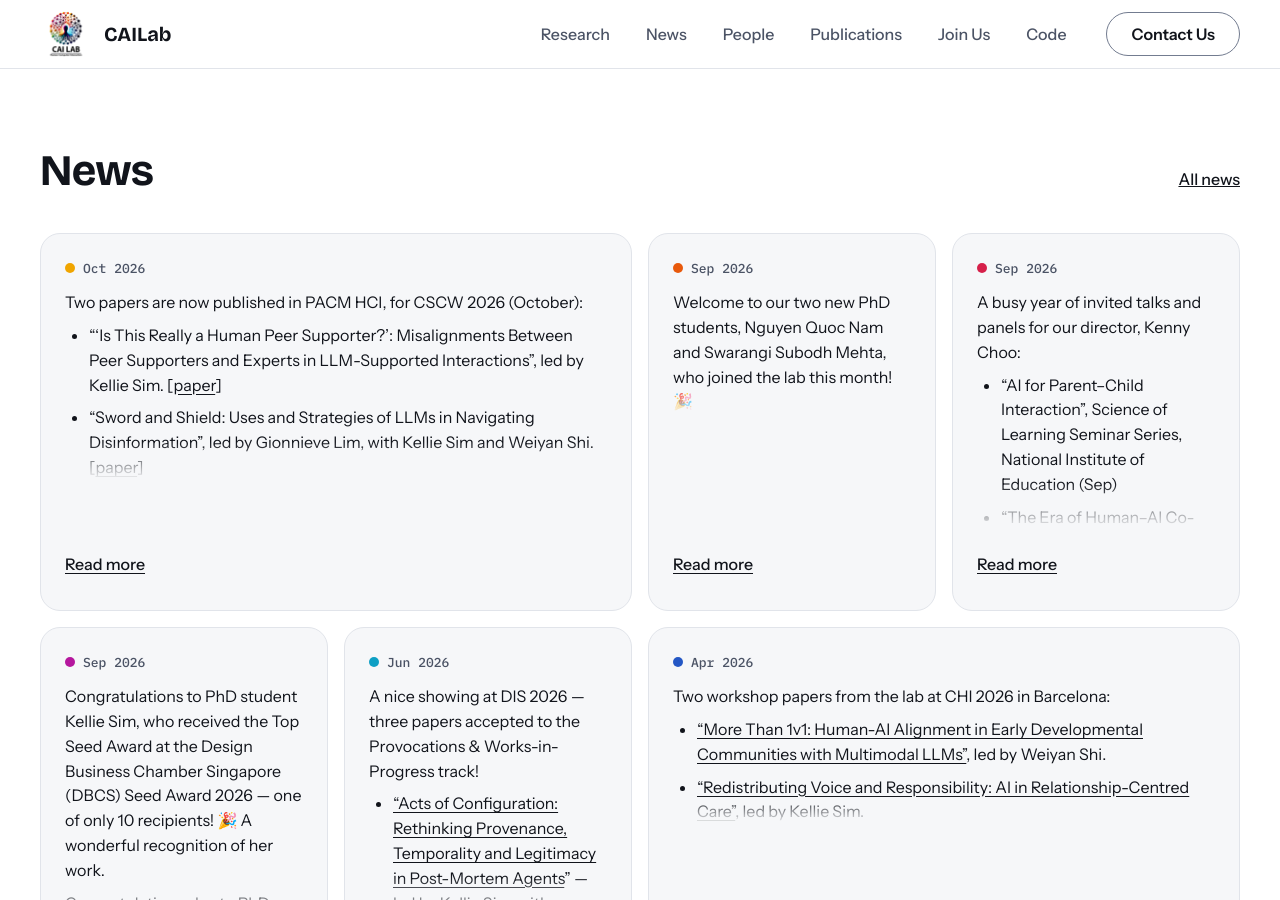
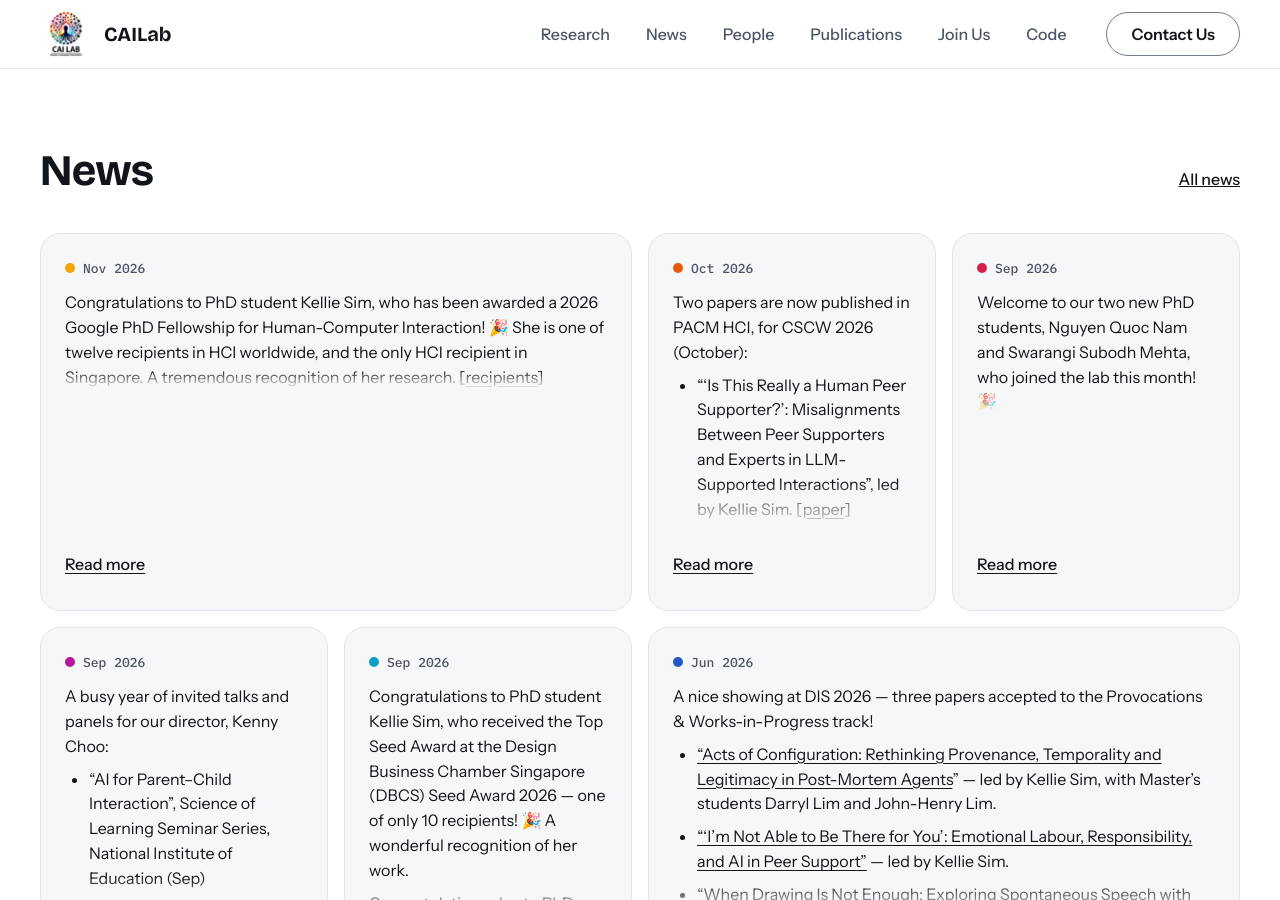
Before and after one commit to Context-Aware-Interaction-Lab/Context-Aware-Interaction-Lab.github.io, a Jekyll site: the page built from index.html, in a window 1280 px wide and 900 px high, scrolled down 1502 px. Built offline with Jekyll 4.4.1, drawn with Linux system fonts in a browser that asks for light colours; some of the changed text lies outside the part shown.

Commit message:
Add Nov 2026 news: Kellie Sim wins a 2026 Google PhD Fellowship
One of twelve HCI recipients worldwide and the only HCI recipient in
Singapore, per the recipients page linked in the post.

The nested-bullets rendering test assumed the newest item has bullets;
it now picks the first item whose data does.

Co-Authored-By: Claude Sonnet 5.5 <noreply@anthropic.com>

```diff
--- a/_data/news.yml
+++ b/_data/news.yml
@@ -1,3 +1,6 @@
+- date: "Nov 2026"
+  text: |-
+    Congratulations to PhD student Kellie Sim, who has been awarded a 2026 Google PhD Fellowship for Human-Computer Interaction! 🎉 She is one of twelve recipients in HCI worldwide, and the only HCI recipient in Singapore. A tremendous recognition of her research. \[[recipients](https://research.google/programs-and-events/phd-fellowship/recipients/)\]
 - date: "Oct 2026"
   text: |-
     Two papers are now published in PACM HCI, for CSCW 2026 (October):
```
Also changed, not shown: tests/site_test.rb (+7 -3 lines).
